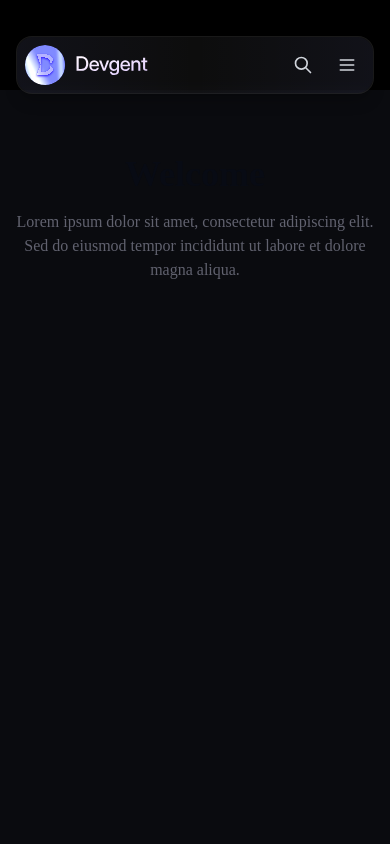
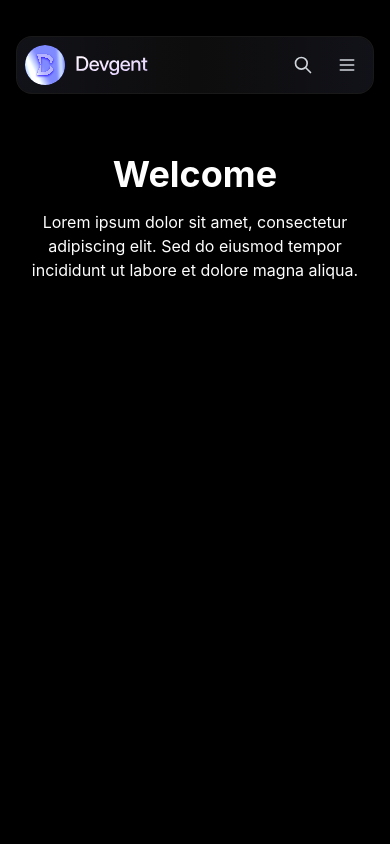
Before and after one commit to waqasahmad34/kleo-like, a Next.js app: page / in a window 390 px wide. Shown: the top 844 px of the page. Built offline with nearby package versions, Linux system fonts and the light colour scheme.

Commit message:
color scheme added

```diff
--- a/app/globals.css
+++ b/app/globals.css
@@ -1,44 +1,8 @@
 @import 'tailwindcss';
 @import 'tw-animate-css';
 
-@custom-variant dark (&:is(.dark *));
-
 :root {
-  --background: oklch(0.99 0 0);
-  --foreground: oklch(0.15 0.02 270);
-  --card: oklch(1 0 0);
-  --card-foreground: oklch(0.15 0.02 270);
-  --popover: oklch(1 0 0);
-  --popover-foreground: oklch(0.15 0.02 270);
-  --primary: oklch(0.55 0.22 300);
-  --primary-foreground: oklch(0.99 0 0);
-  --secondary: oklch(0.97 0.01 280);
-  --secondary-foreground: oklch(0.25 0.03 280);
-  --muted: oklch(0.96 0.01 280);
-  --muted-foreground: oklch(0.5 0.02 280);
-  --accent: oklch(0.65 0.2 280);
-  --accent-foreground: oklch(0.99 0 0);
-  --destructive: oklch(0.577 0.245 27.325);
-  --destructive-foreground: oklch(0.577 0.245 27.325);
-  --border: oklch(0.92 0.01 280);
-  --input: oklch(0.92 0.01 280);
-  --ring: oklch(0.55 0.22 300);
-  --chart-1: oklch(0.646 0.222 41.116);
-  --chart-2: oklch(0.6 0.118 184.704);
-  --chart-3: oklch(0.55 0.22 300);
-  --chart-4: oklch(0.65 0.2 280);
-  --chart-5: oklch(0.769 0.188 70.08);
-  --radius: 0.625rem;
-  --sidebar: oklch(0.985 0 0);
-  --sidebar-foreground: oklch(0.15 0.02 270);
-  --sidebar-primary: oklch(0.55 0.22 300);
-  --sidebar-primary-foreground: oklch(0.99 0 0);
-  --sidebar-accent: oklch(0.97 0.01 280);
-  --sidebar-accent-foreground: oklch(0.25 0.03 280);
-  --sidebar-border: oklch(0.92 0.01 280);
-  --sidebar-ring: oklch(0.55 0.22 300);
-
-  /* Custom theme colors */
+  /* Theme colors */
   --theme-primary: #000;
   --theme-secondary: #73cfa8;
   --theme-tertiary: #fb9289;
@@ -50,141 +14,31 @@
   --theme-light: #f3f0f0;
   --theme-dark: #000000;
 
-  /* Custom text colors */
+  /* Text colors */
   --text-default: #555555;
   --text-dark: #222;
   --text-light: #fffefe;
-}
 
-.dark {
-  --background: oklch(0.12 0.02 270);
-  --foreground: oklch(0.98 0 0);
-  --card: oklch(0.15 0.02 280);
-  --card-foreground: oklch(0.98 0 0);
-  --popover: oklch(0.15 0.02 280);
-  --popover-foreground: oklch(0.98 0 0);
-  --primary: oklch(0.65 0.22 300);
-  --primary-foreground: oklch(0.98 0 0);
-  --secondary: oklch(0.22 0.02 280);
-  --secondary-foreground: oklch(0.98 0 0);
-  --muted: oklch(0.22 0.02 280);
-  --muted-foreground: oklch(0.65 0.02 280);
-  --accent: oklch(0.7 0.2 280);
-  --accent-foreground: oklch(0.98 0 0);
-  --destructive: oklch(0.396 0.141 25.723);
-  --destructive-foreground: oklch(0.637 0.237 25.331);
-  --border: oklch(0.25 0.02 280);
-  --input: oklch(0.25 0.02 280);
-  --ring: oklch(0.65 0.22 300);
-  --chart-1: oklch(0.65 0.22 300);
-  --chart-2: oklch(0.696 0.17 162.48);
-  --chart-3: oklch(0.7 0.2 280);
-  --chart-4: oklch(0.627 0.265 303.9);
-  --chart-5: oklch(0.645 0.246 16.439);
-  --sidebar: oklch(0.15 0.02 280);
-  --sidebar-foreground: oklch(0.98 0 0);
-  --sidebar-primary: oklch(0.65 0.22 300);
-  --sidebar-primary-foreground: oklch(0.98 0 0);
-  --sidebar-accent: oklch(0.22 0.02 280);
-  --sidebar-accent-foreground: oklch(0.98 0 0);
-  --sidebar-border: oklch(0.25 0.02 280);
-  --sidebar-ring: oklch(0.65 0.22 300);
-
-  /* Custom theme colors (dark mode) */
-  --theme-primary: #000;
-  --theme-secondary: #73cfa8;
-  --theme-tertiary: #fb9289;
-  --theme-quaternary: #fde179;
-  --theme-quinary: #73b1ff;
-  --theme-senary: #F4FDFF;
-  --theme-body: #fff;
-  --theme-border: #DBDBDB;
-  --theme-light: #f3f0f0;
-  --theme-dark: #000000;
-
-  /* Custom text colors (dark mode) */
-  --text-default: #555555;
-  --text-dark: #222;
-  --text-light: #fffefe;
 }
 
 @theme inline {
-  --font-sans: 'Geist', 'Geist Fallback';
-  --font-mono: 'Geist Mono', 'Geist Mono Fallback';
-  --color-background: var(--background);
-  --color-foreground: var(--foreground);
-  --color-card: var(--card);
-  --color-card-foreground: var(--card-foreground);
-  --color-popover: var(--popover);
-  --color-popover-foreground: var(--popover-foreground);
-  --color-primary: var(--primary);
-  --color-primary-foreground: var(--primary-foreground);
-  --color-secondary: var(--secondary);
-  --color-secondary-foreground: var(--secondary-foreground);
-  --color-muted: var(--muted);
-  --color-muted-foreground: var(--muted-foreground);
-  --color-accent: var(--accent);
-  --color-accent-foreground: var(--accent-foreground);
-  --color-destructive: var(--destructive);
-  --color-destructive-foreground: var(--destructive-foreground);
-  --color-border: var(--border);
-  --color-input: var(--input);
-  --color-ring: var(--ring);
-  --color-chart-1: var(--chart-1);
-  --color-chart-2: var(--chart-2);
-  --color-chart-3: var(--chart-3);
-  --color-chart-4: var(--chart-4);
-  --color-chart-5: var(--chart-5);
-  --radius-sm: calc(var(--radius) - 4px);
-  --radius-md: calc(var(--radius) - 2px);
-  --radius-lg: var(--radius);
-  --radius-xl: calc(var(--radius) + 4px);
-  --color-sidebar: var(--sidebar);
-  --color-sidebar-foreground: var(--sidebar-foreground);
-  --color-sidebar-primary: var(--sidebar-primary);
-  --color-sidebar-primary-foreground: var(--sidebar-primary-foreground);
-  --color-sidebar-accent: var(--sidebar-accent);
-  --color-sidebar-accent-foreground: var(--sidebar-accent-foreground);
-  --color-sidebar-border: var(--sidebar-border);
-  --color-sidebar-ring: var(--sidebar-ring);
+  /* Font configuration */
+  --font-sans: -apple-system, BlinkMacSystemFont, 'Segoe UI', 'Roboto', 'Oxygen', 'Ubuntu', 'Cantarell', 'Fira Sans', 'Droid Sans', 'Helvetica Neue', sans-serif;
 
-  /* Custom theme color utilities */
-  --color-theme-primary: var(--theme-primary);
-  --color-theme-secondary: var(--theme-secondary);
-  --color-theme-tertiary: var(--theme-tertiary);
-  --color-theme-quaternary: var(--theme-quaternary);
-  --color-theme-quinary: var(--theme-quinary);
-  --color-theme-senary: var(--theme-senary);
-  --color-theme-body: var(--theme-body);
-  --color-theme-border: var(--theme-border);
-  --color-theme-light: var(--theme-light);
-  --color-theme-dark: var(--theme-dark);
+  /* Theme color utilities for Tailwind */
+  --color-primary: var(--theme-primary);
+  --color-secondary: var(--theme-secondary);
+  --color-tertiary: var(--theme-tertiary);
+  --color-quaternary: var(--theme-quaternary);
+  --color-quinary: var(--theme-quinary);
+  --color-senary: var(--theme-senary);
+  --color-body: var(--theme-body);
+  --color-border: var(--theme-border);
+  --color-light: var(--theme-light);
+  --color-dark: var(--theme-dark);
+  /* Text color utilities for Tailwind */
+  --color-default: var(--text-default);
+  --color-dark: var(--text-dark);
+  --color-light: var(--text-light);
 
-  /* Custom text color utilities */
-  --color-text-default: var(--text-default);
-  --color-text-dark: var(--text-dark);
-  --color-text-light: var(--text-light);
 }
-
-@layer base {
-  * {
-    @apply border-border outline-ring/50;
-  }
-  body {
-    @apply bg-background text-foreground;
-  }
-}
-
-@layer utilities {
-  .sr-only {
-    position: absolute;
-    width: 1px;
-    height: 1px;
-    padding: 0;
-    margin: -1px;
-    overflow: hidden;
-    clip: rect(0, 0, 0, 0);
-    white-space: nowrap;
-    border-width: 0;
-  }
-}
--- a/app/layout.tsx
+++ b/app/layout.tsx
@@ -1,6 +1,5 @@
 import React from "react";
 import type { Metadata } from "next";
-import { Geist, Geist_Mono } from "next/font/google";
 import "./globals.css";
 import Navbar from "./navbar";
 import { Footer } from "@/components/footer";
--- a/app/navbar.tsx
+++ b/app/navbar.tsx
@@ -166,7 +166,7 @@ const Navbar = () => {
               </button>
               <span className="text-white/10 sm:block hidden">|</span>
               {/* Get This Template Button */}
-              <Button className="hidden sm:inline-flex bg-gradient-to-r cursor-pointer from-[#6670FF] to-[#8B5CF6] hover:from-[#5560E6] hover:to-[#7B4CE6] text-white font-medium px-4 sm:px-4 py-7 rounded-full shadow-lg shadow-[#6670FF]/30 transition-all text-sm sm:text-base">
+              <Button className="hidden sm:inline-flex bg-gradient-to-r cursor-pointer from-[#6670FF] to-[#8B5CF6] hover:from-[#5560E6] hover:to-[#7B4CE6] text-white font-medium px-4 sm:px-4 py-4 rounded-full shadow-lg shadow-[#6670FF]/30 transition-all text-sm sm:text-base">
                 Sign In
               </Button>
             </div>
--- a/app/page.tsx
+++ b/app/page.tsx
@@ -11,11 +11,11 @@ const mainContentData = {
 
 export default function Home() {
   return (
-    <main className="min-h-screen bg-[#0a0b0f] flex flex-col">
+    <main className="min-h-screen bg-theme-dark flex flex-col">
       <div className="flex-1 max-w-7xl mx-auto w-full px-4 sm:px-6 lg:px-8 py-16">
         <section className="text-center space-y-4">
-          <h1 className="text-4xl font-bold text-foreground">{mainContentData.title}</h1>
-          <p className="text-muted-foreground max-w-xl mx-auto">{mainContentData.description}</p>
+          <h1 className="text-4xl font-bold text-light hover:text-default transition-colors duration-300">{mainContentData.title}</h1>
+          <p className="text-muted-foreground text-light transition-colors duration-300 max-w-xl mx-auto">{mainContentData.description}</p>
         </section>
       </div>
 
```
Also changed, not shown: 1 other file (tests, documents, lock files or other folders).
